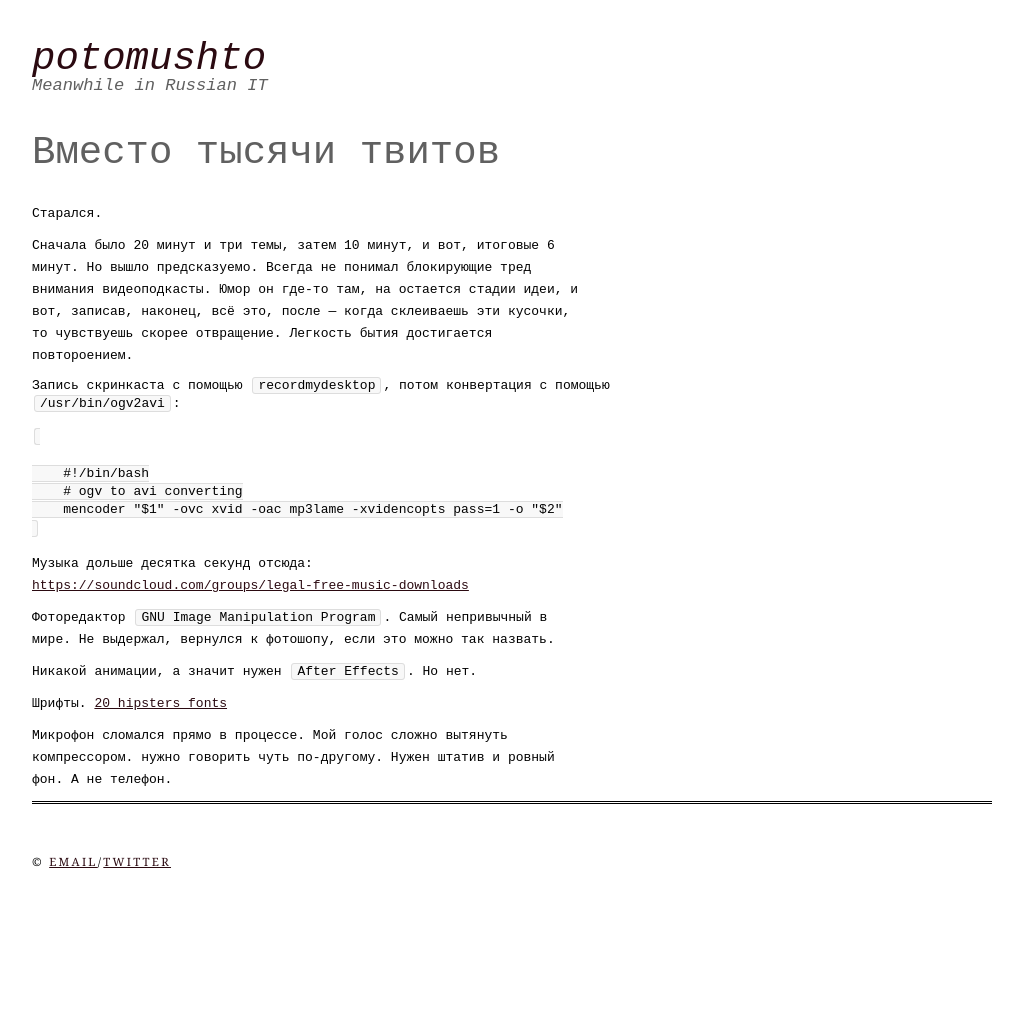
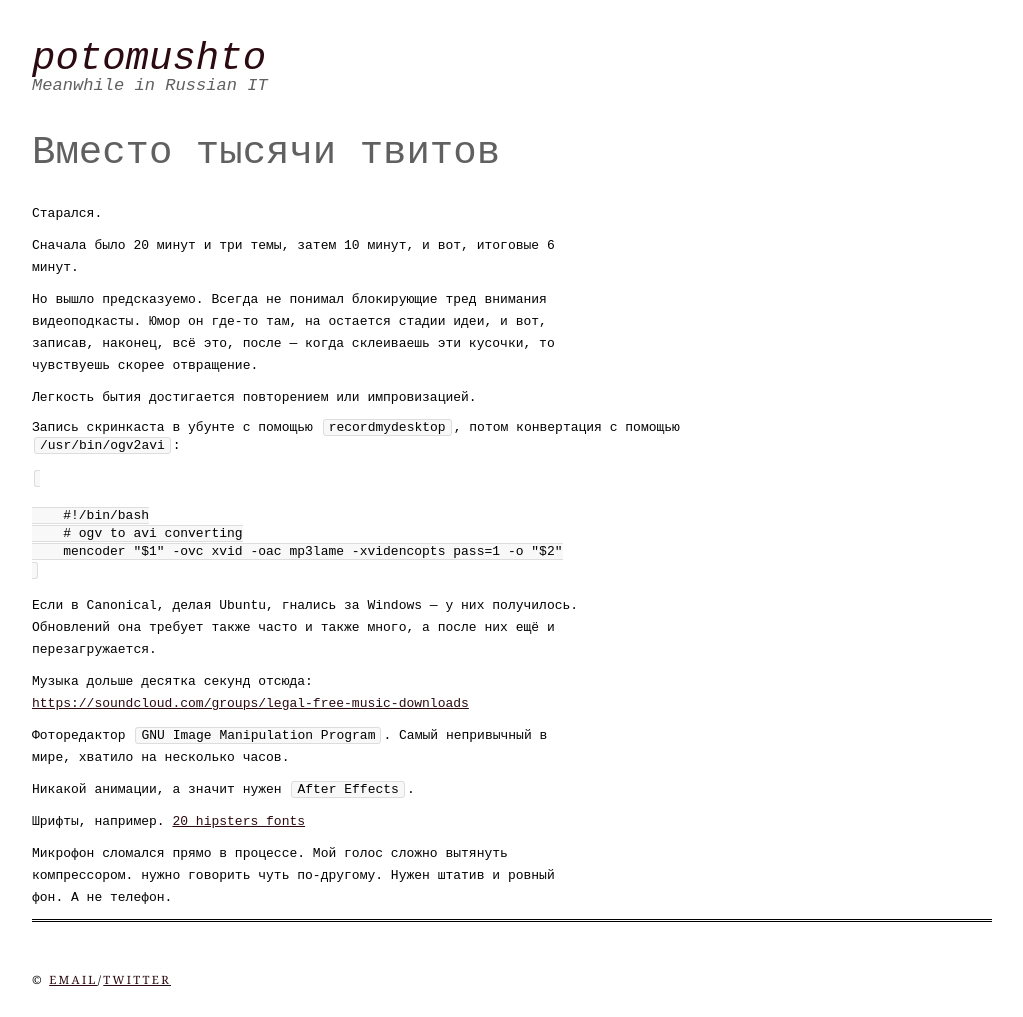
Before and after one commit to ptmt/ptmt.github.com, a Jekyll site: the page built from _posts/2013-05-01-instead-of-thousand-tweets.md, in a window 1280 px wide. Shown: the whole page, without its empty margins (128-1151 px from the left). Built offline with Jekyll 4.4.1, drawn with Linux system fonts in a browser that asks for light colours; Markdown is read by kramdown in place of the engine named in the settings; before the commit the page ends 900 px from its top, so only the background shows below that.

Commit message:
Update 2013-05-01-instead-of-thousand-tweets.md

```diff
--- a/_posts/2013-05-01-instead-of-thousand-tweets.md
+++ b/_posts/2013-05-01-instead-of-thousand-tweets.md
@@ -6,11 +6,15 @@ title: Вместо тысячи твитов
 
 Старался.
 
-Сначала было 20 минут и три темы, затем 10 минут, и вот, итоговые 6 минут. Но вышло предсказуемо. Всегда не понимал блокирующие тред внимания видеоподкасты.
-Юмор он где-то там, на остается стадии идеи, и вот, записав, наконец, всё это, после — когда склеиваешь эти кусочки, то чувствуешь скорее отвращение. Легкость бытия достигается повтороением.
+Сначала было 20 минут и три темы, затем 10 минут, и вот, итоговые 6 минут.
+
+Но вышло предсказуемо. Всегда не понимал блокирующие тред внимания видеоподкасты.
+Юмор он где-то там, на остается стадии идеи, и вот, записав, наконец, всё это, после — когда склеиваешь эти кусочки, то чувствуешь скорее отвращение.
+
+Легкость бытия достигается повторением или импровизацией.
 
 
-1. Запись скринкаста с помощью `recordmydesktop`, потом конвертация с помощью `/usr/bin/ogv2avi`:
+1. Запись скринкаста в убунте с помощью `recordmydesktop`, потом конвертация с помощью `/usr/bin/ogv2avi`:
 
 <pre><code>
 
@@ -20,13 +24,14 @@ title: Вместо тысячи твитов
 
 </code></pre>
 
+Если в Canonical, делая Ubuntu, гнались за Windows — у них получилось. Обновлений она требует также часто и также много, а после них ещё и перезагружается.
 
 2. Музыка дольше десятка секунд отсюда: [https://soundcloud.com/groups/legal-free-music-downloads](https://soundcloud.com/groups/legal-free-music-downloads)
 
-3. Фоторедактор `GNU Image Manipulation Program`. Самый непривычный в мире. Не выдержал, вернулся к фотошопу, если это можно так назвать.
+3. Фоторедактор `GNU Image Manipulation Program`. Самый непривычный в мире, хватило на несколько часов.
 
-4. Никакой анимации, а значит нужен `After Effects`. Но нет.
+4. Никакой анимации, а значит нужен `After Effects`.
 
-5. Шрифты. [20 hipsters fonts](http://play4theworld.com/20-free-fonts-for-hipsters/)
+5. Шрифты, например. [20 hipsters fonts](http://play4theworld.com/20-free-fonts-for-hipsters/)
 
 6. Микрофон сломался прямо в процессе. Мой голос сложно вытянуть компрессором. нужно говорить чуть по-другому. Нужен штатив и ровный фон. А не телефон.
```
